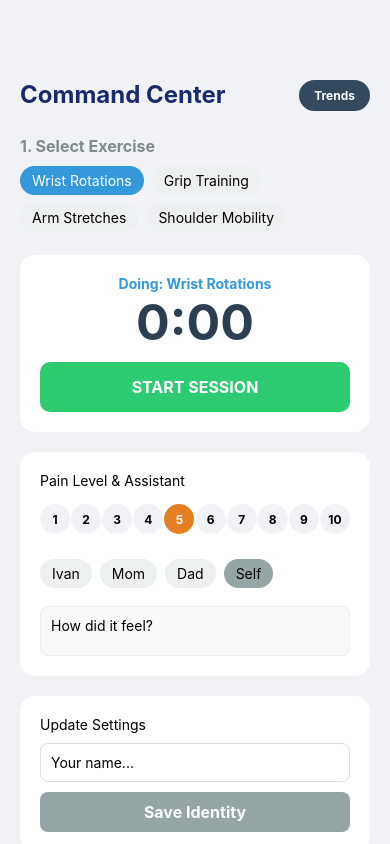
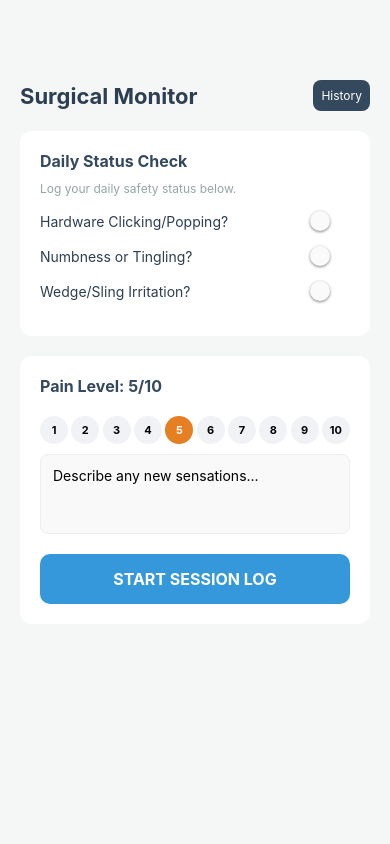
Before and after one commit to D3L3T3R7/recovery-app, a React Native app: screen / in a window 390 px wide. Built offline with nearby package versions, Linux system fonts and the light colour scheme.

Commit message:
Added Daily Goal and Custom Activity log

```diff
--- a/App.js
+++ b/App.js
@@ -1,5 +1,5 @@
 import React, { useState, useEffect } from 'react';
-import { View, Text, StyleSheet, TouchableOpacity, ScrollView, Alert, TextInput, ActivityIndicator, Share } from 'react-native';
+import { View, Text, StyleSheet, TouchableOpacity, ScrollView, Alert, TextInput, ActivityIndicator, Share, Switch } from 'react-native';
 import { registerRootComponent } from 'expo';
 import AsyncStorage from '@react-native-async-storage/async-storage';
 import { db } from './firebaseConfig';
@@ -7,48 +7,63 @@ import { doc, setDoc, collection, getDocs, query, orderBy } from 'firebase/fires
 
 function App() {
   const [view, setView] = useState('dashboard');
-  const [currentHelper, setCurrentHelper] = useState('Volunteer');
-  const [nameInput, setNameInput] = useState('');
+  const [currentHelper, setCurrentHelper] = useState('Chris');
   const [isTracking, setIsTracking] = useState(false);
   const [seconds, setSeconds] = useState(0);
+  const [painLevel, setPainLevel] = useState(5);
   const [sessionNotes, setSessionNotes] = useState('');
-  const [assistant, setAssistant] = useState('Self');
-  const [painLevel, setPainLevel] = useState(5);
-  const [activeTask, setActiveTask] = useState('Wrist Rotations');
-  const exercises = ['Wrist Rotations', 'Grip Training', 'Arm Stretches', 'Shoulder Mobility'];
+
+  // NEW: Clinical Safety Checklist States
+  const [hardwareClicking, setHardwareClicking] = useState(false);
+  const [numbness, setNumbness] = useState(false);
+  const [wedgeIrritation, setWedgeIrritation] = useState(false);
 
   const [logs, setLogs] = useState([]);
   const [loading, setLoading] = useState(false);
-  const [stats, setStats] = useState({ avgPain: 0, totalMins: 0 });
 
   useEffect(() => {
     const getName = async () => {
-      try {
       const storedName = await AsyncStorage.getItem('user_name');
-        if (storedName) { setCurrentHelper(storedName); setNameInput(storedName); }
-      } catch (e) { console.log(e); }
+      if (storedName) setCurrentHelper(storedName);
     };
     getName();
   }, []);
-
-  useEffect(() => {
-    let interval = null;
-    if (isTracking) {
-      interval = setInterval(() => { setSeconds((prev) => prev + 1); }, 1000);
-    } else { clearInterval(interval); }
-    return () => clearInterval(interval);
-  }, [isTracking]);
-
-  const saveName = async () => {
-    await AsyncStorage.setItem('user_name', nameInput);
-    setCurrentHelper(nameInput);
-    Alert.alert("Saved", "Identity updated.");
-  };
 
   const formatTime = (secs) => {
     const mins = Math.floor(secs / 60);
     const s = secs % 60;
     return `${mins}:${s < 10 ? '0' : ''}${s}`;
+  };
+
+  const handleTimerAction = async () => {
+    if (!isTracking) {
+      setIsTracking(true);
+    } else {
+      setIsTracking(false);
+      try {
+        const logRef = doc(db, "sessionLogs", `session_${Date.now()}`);
+        await setDoc(logRef, {
+          user: currentHelper,
+          timestamp: new Date().toISOString(),
+          duration: formatTime(seconds),
+          durationSeconds: seconds,
+          painLevel: painLevel,
+          notes: sessionNotes,
+          // Safety Data
+          hardwareClicking,
+          numbness,
+          wedgeIrritation,
+          taskName: "Safety & Sensation Check"
+        });
+        Alert.alert("Daily Log Saved", "Safety data recorded.");
+        setSeconds(0);
+        setSessionNotes('');
+        // Reset toggles for next log
+        setHardwareClicking(false);
+        setNumbness(false);
+        setWedgeIrritation(false);
+      } catch (e) { Alert.alert("Error", e.message); }
+    }
   };
 
   const fetchHistory = async () => {
@@ -58,111 +73,45 @@ function App() {
       const q = query(collection(db, "sessionLogs"), orderBy("timestamp", "desc"));
       const querySnapshot = await getDocs(q);
       const fetchedLogs = [];
-      let totalPain = 0;
-      let totalSecs = 0;
-
-      querySnapshot.forEach((doc) => {
-        const data = doc.data();
-        fetchedLogs.push({ id: doc.id, ...data });
-        totalPain += data.painLevel || 0;
-        totalSecs += data.durationSeconds || 0;
-      });
-
+      querySnapshot.forEach((doc) => fetchedLogs.push({ id: doc.id, ...doc.data() }));
       setLogs(fetchedLogs);
-      if (fetchedLogs.length > 0) {
-        setStats({
-          avgPain: (totalPain / fetchedLogs.length).toFixed(1),
-          totalMins: Math.floor(totalSecs / 60)
-        });
-      }
     } catch (e) { Alert.alert("Error", e.message); }
     setLoading(false);
   };
 
-  // NEW: THE SHARING LOGIC
   const shareReport = async () => {
-    let reportText = `RECOVERY LOG: ${currentHelper}\n`;
-    reportText += `Generated on: ${new Date().toLocaleDateString()}\n`;
-    reportText += `--------------------------\n`;
-    reportText += `Avg Pain: ${stats.avgPain}/10\n`;
-    reportText += `Total Work: ${stats.totalMins} minutes\n`;
-    reportText += `--------------------------\n\n`;
-
+    let reportText = `SURGICAL RECOVERY REPORT: ${currentHelper}\n\n`;
     logs.forEach(log => {
-      reportText += `${new Date(log.timestamp).toLocaleDateString()} - ${log.taskName}\n`;
-      reportText += `Time: ${log.duration} | Pain: ${log.painLevel}/10\n`;
-      if (log.notes) reportText += `Note: "${log.notes}"\n`;
-      reportText += `\n`;
+      reportText += `${new Date(log.timestamp).toLocaleDateString()} Log:\n`;
+      reportText += `- Pain: ${log.painLevel}/10\n`;
+      reportText += `- Hardware Clicking: ${log.hardwareClicking ? 'YES' : 'No'}\n`;
+      reportText += `- Numbness/Tingling: ${log.numbness ? 'YES' : 'No'}\n`;
+      reportText += `- Note: ${log.notes || 'None'}\n\n`;
     });
-
-    try {
     await Share.share({ message: reportText });
-    } catch (error) {
-      Alert.alert("Error sharing", error.message);
-    }
-  };
-
-  const handleTimerAction = async () => {
-    if (!isTracking) {
-      setIsTracking(true);
-    } else {
-      setIsTracking(false);
-      const finalTime = formatTime(seconds);
-      try {
-        const logRef = doc(db, "sessionLogs", `session_${Date.now()}`);
-        await setDoc(logRef, {
-          user: currentHelper,
-          taskName: activeTask,
-          assistant: assistant,
-          notes: sessionNotes,
-          painLevel: painLevel,
-          duration: finalTime,
-          durationSeconds: seconds,
-          timestamp: new Date().toISOString(),
-        });
-        Alert.alert("Success!", "Logged to your recovery trends.");
-        setSeconds(0);
-        setSessionNotes('');
-      } catch (e) { Alert.alert("Error", e.message); }
-    }
   };
 
   if (view === 'history') {
     return (
       <View style={styles.container}>
         <View style={styles.header}>
-          <TouchableOpacity onPress={() => setView('dashboard')}><Text style={styles.backButton}>← Dashboard</Text></TouchableOpacity>
-          <View style={{ flexDirection: 'row', justifyContent: 'space-between', alignItems: 'center' }}>
-            <Text style={styles.title}>Recovery Trends</Text>
-            <TouchableOpacity style={styles.shareBtn} onPress={shareReport}>
-              <Text style={styles.shareBtnText}>Share Report</Text>
-            </TouchableOpacity>
+          <TouchableOpacity onPress={() => setView('dashboard')}><Text style={styles.backButton}>← Back</Text></TouchableOpacity>
+          <Text style={styles.title}>Recovery Logs</Text>
+          <TouchableOpacity style={styles.shareBtn} onPress={shareReport}><Text style={styles.shareBtnText}>Export</Text></TouchableOpacity>
         </View>
-        </View>
-
-        {loading ? <ActivityIndicator size="large" color="#3498db" /> : (
         <ScrollView>
-            <View style={styles.statsCard}>
-              <View style={styles.statBox}>
-                <Text style={styles.statLabel}>Avg Pain</Text>
-                <Text style={styles.statValue}>{stats.avgPain}/10</Text>
-              </View>
-              <View style={[styles.statBox, { borderLeftWidth: 1, borderColor: '#eee' }]}>
-                <Text style={styles.statLabel}>Total Time</Text>
-                <Text style={styles.statValue}>{stats.totalMins}m</Text>
-              </View>
-            </View>
-
           {logs.map((log) => (
             <View key={log.id} style={styles.historyCard}>
-                <Text style={styles.historyTask}>{log.taskName}</Text>
-                <Text style={styles.historyDetail}>⏱ {log.duration}  |  🔥 Pain: {log.painLevel}/10</Text>
-                {log.notes ? <Text style={styles.historyNotes}>"{log.notes}"</Text> : null}
+              <View style={{ flexDirection: 'row', justifyContent: 'space-between' }}>
                 <Text style={styles.historyDate}>{new Date(log.timestamp).toLocaleDateString()}</Text>
+                <Text style={styles.historyPain}>Pain: {log.painLevel}/10</Text>
+              </View>
+              {log.hardwareClicking && <Text style={styles.warningText}>⚠️ Hardware Sensation Reported</Text>}
+              {log.numbness && <Text style={styles.warningText}>⚠️ Numbness Reported</Text>}
+              <Text style={styles.historyNotes}>{log.notes || "No notes added."}</Text>
             </View>
           ))}
         </ScrollView>
-        )}
       </View>
     );
   }
@@ -170,31 +119,32 @@ function App() {
   return (
     <ScrollView style={styles.container}>
       <View style={styles.header}>
-        <View style={{ flexDirection: 'row', justifyContent: 'space-between' }}>
-          <Text style={styles.title}>Command Center</Text>
-          <TouchableOpacity style={styles.historyBtn} onPress={fetchHistory}><Text style={styles.historyBtnText}>Trends</Text></TouchableOpacity>
+        <Text style={styles.title}>Surgical Monitor</Text>
+        <TouchableOpacity style={styles.historyBtn} onPress={fetchHistory}><Text style={styles.historyBtnText}>History</Text></TouchableOpacity>
+      </View>
+
+      <View style={styles.card}>
+        <Text style={styles.cardTitle}>Daily Status Check</Text>
+        <Text style={styles.timerSub}>Log your daily safety status below.</Text>
+
+        <View style={styles.switchRow}>
+          <Text style={styles.switchLabel}>Hardware Clicking/Popping?</Text>
+          <Switch value={hardwareClicking} onValueChange={setHardwareClicking} trackColor={{ true: '#e74c3c' }} />
+        </View>
+
+        <View style={styles.switchRow}>
+          <Text style={styles.switchLabel}>Numbness or Tingling?</Text>
+          <Switch value={numbness} onValueChange={setNumbness} trackColor={{ true: '#e74c3c' }} />
+        </View>
+
+        <View style={styles.switchRow}>
+          <Text style={styles.switchLabel}>Wedge/Sling Irritation?</Text>
+          <Switch value={wedgeIrritation} onValueChange={setWedgeIrritation} trackColor={{ true: '#f39c12' }} />
         </View>
       </View>
 
-      <Text style={styles.sectionHeader}>1. Select Exercise</Text>
-      <View style={styles.helperRow}>
-        {exercises.map((ex) => (
-          <TouchableOpacity key={ex} style={[styles.helperChip, activeTask === ex && styles.activeExercise]} onPress={() => setActiveTask(ex)}>
-            <Text style={[styles.helperText, activeTask === ex && styles.helperActiveText]}>{ex}</Text>
-          </TouchableOpacity>
-        ))}
-      </View>
-
-      <View style={[styles.card, { marginTop: 15, alignItems: 'center' }]}>
-        <Text style={styles.activeTaskLabel}>Doing: {activeTask}</Text>
-        <Text style={styles.timerText}>{formatTime(seconds)}</Text>
-        <TouchableOpacity style={[styles.timerButton, isTracking ? styles.stopBtn : styles.startBtn]} onPress={handleTimerAction}>
-          <Text style={styles.buttonText}>{isTracking ? "STOP & SAVE" : "START SESSION"}</Text>
-        </TouchableOpacity>
-      </View>
-
       <View style={[styles.card, { marginTop: 20 }]}>
-        <Text style={styles.cardTitle}>Pain Level & Assistant</Text>
+        <Text style={styles.cardTitle}>Pain Level: {painLevel}/10</Text>
         <View style={styles.painRow}>
           {[1,2,3,4,5,6,7,8,9,10].map((n) => (
             <TouchableOpacity key={n} style={[styles.painCircle, painLevel === n && styles.painActive]} onPress={() => setPainLevel(n)}>
@@ -202,64 +152,54 @@ function App() {
             </TouchableOpacity>
           ))}
         </View>
-        <View style={styles.helperRow}>
-          {['Ivan', 'Mom', 'Dad', 'Self'].map((p) => (
-            <TouchableOpacity key={p} style={[styles.helperChip, assistant === p && styles.helperActive]} onPress={() => setAssistant(p)}>
-              <Text style={styles.helperText}>{p}</Text>
+
+        <TextInput
+          style={styles.notesInput}
+          placeholder="Describe any new sensations..."
+          multiline
+          value={sessionNotes}
+          onChangeText={setSessionNotes}
+        />
+
+        <TouchableOpacity style={[styles.timerButton, isTracking ? styles.stopBtn : styles.startBtn]} onPress={handleTimerAction}>
+          <Text style={styles.buttonText}>{isTracking ? "SAVE DAILY LOG" : "START SESSION LOG"}</Text>
         </TouchableOpacity>
-          ))}
-        </View>
-        <TextInput style={styles.notesInput} placeholder="How did it feel?" multiline value={sessionNotes} onChangeText={setSessionNotes} />
       </View>
 
-      <View style={[styles.card, { marginTop: 20, marginBottom: 50 }]}>
-        <Text style={styles.cardTitle}>Update Settings</Text>
-        <TextInput style={styles.input} value={nameInput} onChangeText={setNameInput} placeholder="Your name..." />
-        <TouchableOpacity style={styles.saveButton} onPress={saveName}><Text style={styles.buttonText}>Save Identity</Text></TouchableOpacity>
-      </View>
+      <View style={{ height: 60 }} />
     </ScrollView>
   );
 }
 
 const styles = StyleSheet.create({
-  container: { flex: 1, backgroundColor: '#f0f2f5', padding: 20 },
-  header: { marginTop: 60, marginBottom: 10 },
-  title: { fontSize: 24, fontWeight: 'bold', color: '#1a2a6c' },
-  backButton: { color: '#3498db', fontWeight: 'bold', marginBottom: 5 },
-  historyBtn: { backgroundColor: '#34495e', paddingHorizontal: 15, paddingVertical: 8, borderRadius: 20 },
-  historyBtnText: { color: '#fff', fontSize: 12, fontWeight: 'bold' },
-  shareBtn: { backgroundColor: '#27ae60', paddingHorizontal: 12, paddingVertical: 6, borderRadius: 15 },
-  shareBtnText: { color: '#fff', fontSize: 11, fontWeight: 'bold' },
-  sectionHeader: { fontSize: 16, fontWeight: 'bold', color: '#7f8c8d', marginTop: 15 },
-  card: { backgroundColor: '#fff', padding: 20, borderRadius: 15, elevation: 4 },
-  activeTaskLabel: { fontSize: 14, color: '#3498db', fontWeight: 'bold' },
-  timerText: { fontSize: 50, fontWeight: 'bold', color: '#2c3e50' },
-  timerButton: { width: '100%', padding: 15, borderRadius: 10, alignItems: 'center', marginTop: 10 },
-  startBtn: { backgroundColor: '#2ecc71' },
-  stopBtn: { backgroundColor: '#e74c3c' },
+  container: { flex: 1, backgroundColor: '#f4f7f6', padding: 20 },
+  header: { marginTop: 60, marginBottom: 20, flexDirection: 'row', justifyContent: 'space-between', alignItems: 'center' },
+  title: { fontSize: 22, fontWeight: 'bold', color: '#2c3e50' },
+  backButton: { color: '#3498db', fontSize: 16 },
+  card: { backgroundColor: '#fff', padding: 20, borderRadius: 12, elevation: 3 },
+  cardTitle: { fontSize: 16, fontWeight: 'bold', color: '#34495e', marginBottom: 10 },
+  timerSub: { fontSize: 12, color: '#95a5a6', marginBottom: 15 },
+  switchRow: { flexDirection: 'row', justifyContent: 'space-between', alignItems: 'center', marginBottom: 15 },
+  switchLabel: { fontSize: 14, color: '#2c3e50' },
+  painRow: { flexDirection: 'row', justifyContent: 'space-between', marginVertical: 10 },
+  painCircle: { width: 28, height: 28, borderRadius: 14, backgroundColor: '#f0f2f5', alignItems: 'center', justifyContent: 'center' },
+  painActive: { backgroundColor: '#e67e22' },
+  painText: { fontSize: 11, fontWeight: 'bold' },
+  painActiveText: { color: '#fff' },
+  notesInput: { backgroundColor: '#f9f9f9', borderRadius: 8, padding: 12, height: 80, borderWidth: 1, borderColor: '#eee', marginBottom: 20 },
+  timerButton: { padding: 15, borderRadius: 10, alignItems: 'center' },
+  startBtn: { backgroundColor: '#3498db' },
+  stopBtn: { backgroundColor: '#2ecc71' },
   buttonText: { color: '#fff', fontSize: 16, fontWeight: 'bold' },
-  painRow: { flexDirection: 'row', justifyContent: 'space-between', marginVertical: 15 },
-  painCircle: { width: 30, height: 30, borderRadius: 15, backgroundColor: '#f0f2f5', alignItems: 'center', justifyContent: 'center' },
-  painActive: { backgroundColor: '#e67e22' },
-  painText: { fontSize: 12, fontWeight: 'bold' },
-  painActiveText: { color: '#fff' },
-  helperRow: { flexDirection: 'row', flexWrap: 'wrap', marginTop: 10 },
-  helperChip: { backgroundColor: '#ecf0f1', paddingHorizontal: 12, paddingVertical: 6, borderRadius: 15, marginRight: 8, marginBottom: 8 },
-  activeExercise: { backgroundColor: '#3498db' },
-  helperActive: { backgroundColor: '#95a5a6' },
-  helperActiveText: { color: '#fff' },
-  notesInput: { backgroundColor: '#f9f9f9', borderRadius: 8, padding: 10, marginTop: 10, height: 50, borderWidth: 1, borderColor: '#eee' },
-  input: { borderWidth: 1, borderColor: '#dcdde1', borderRadius: 8, padding: 10, marginVertical: 10 },
-  saveButton: { backgroundColor: '#95a5a6', padding: 10, borderRadius: 8, alignItems: 'center' },
-  statsCard: { backgroundColor: '#fff', borderRadius: 15, padding: 20, flexDirection: 'row', marginBottom: 20, elevation: 4 },
-  statBox: { flex: 1, alignItems: 'center' },
-  statLabel: { fontSize: 12, color: '#7f8c8d', textTransform: 'uppercase' },
-  statValue: { fontSize: 24, fontWeight: 'bold', color: '#2c3e50' },
-  historyCard: { backgroundColor: '#fff', padding: 15, borderRadius: 12, marginBottom: 10, borderLeftWidth: 5, borderLeftColor: '#3498db' },
-  historyTask: { fontWeight: 'bold', fontSize: 16 },
-  historyDetail: { color: '#7f8c8d', marginTop: 4 },
-  historyNotes: { fontStyle: 'italic', marginTop: 5, color: '#555', backgroundColor: '#f9f9f9', padding: 5 },
-  historyDate: { fontSize: 10, color: '#bdc3c7', marginTop: 8, textAlign: 'right' }
+  historyBtn: { backgroundColor: '#34495e', padding: 8, borderRadius: 8 },
+  historyBtnText: { color: '#fff', fontSize: 12 },
+  shareBtn: { backgroundColor: '#27ae60', padding: 8, borderRadius: 8 },
+  shareBtnText: { color: '#fff', fontSize: 12 },
+  historyCard: { backgroundColor: '#fff', padding: 15, borderRadius: 10, marginBottom: 10, borderLeftWidth: 5, borderLeftColor: '#3498db' },
+  historyDate: { fontSize: 14, fontWeight: 'bold' },
+  historyPain: { fontSize: 14, color: '#e67e22', fontWeight: 'bold' },
+  historyNotes: { fontSize: 13, color: '#7f8c8d', marginTop: 10 },
+  warningText: { fontSize: 12, color: '#e74c3c', fontWeight: 'bold', marginTop: 5 }
 });
 
 registerRootComponent(App);
```
Lines whose indentation alone changed are shown as unchanged.
